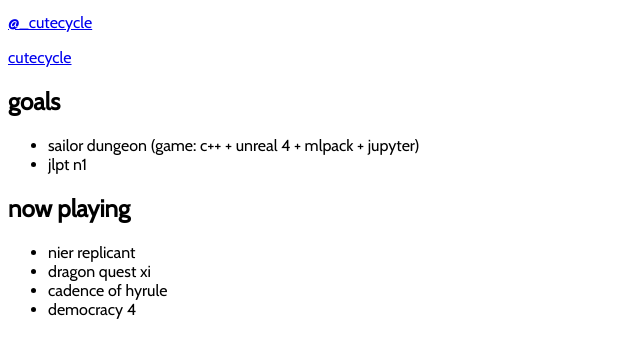
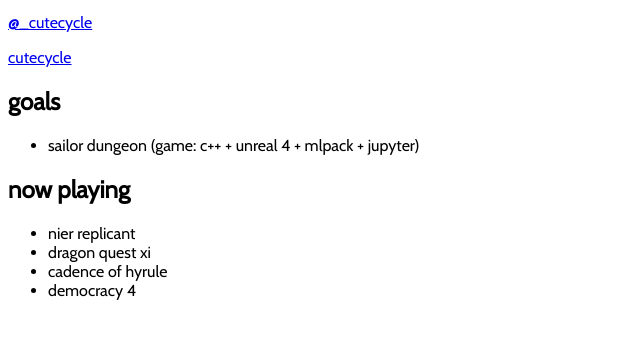
Before and after one commit to cutecycle/girlhours, a Gatsby site: page / in a window 1280 px wide. Shown: the part 105-462 px from the top of the page, without its empty margins (0-640 px from the left). Built offline with nearby package versions, Linux system fonts and the light colour scheme; Gatsby itself is replaced by a stand-in of ours.

Commit message:
Update index.js

```diff
--- a/src/pages/index.js
+++ b/src/pages/index.js
@@ -31,7 +31,7 @@
             <h2>goals</h2>
             <ul>
                 <li>sailor dungeon (game: c++ + unreal 4 + mlpack + jupyter)</li>
-                <li>jlpt n1</li>
+
             </ul>
             <h2>now playing</h2>
             <ul>
```
